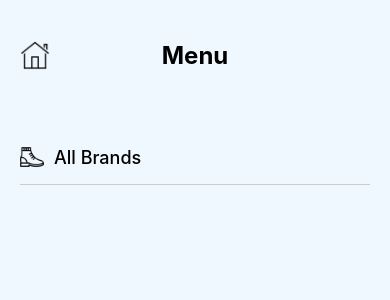
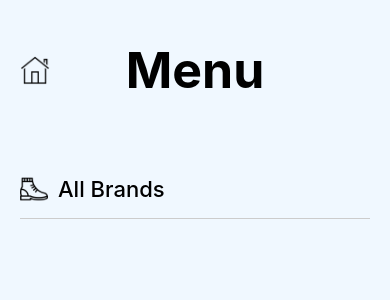
Before and after one commit to TUDublinBlanchBusinessIT/project-Jiyoungjinchoi, a React Native app: screen /Menu in a window 390 px wide. Shown: the top 300 px of the page. Built offline with nearby package versions, Linux system fonts and the light colour scheme.

Commit message:
menu screen completed

```diff
--- a/screens/menuScreen.js
+++ b/screens/menuScreen.js
@@ -76,7 +76,7 @@ const styles = StyleSheet.create({
     marginRight: 10, // Space between the house icon and the "Menu" text
   },
   headerText: {
-    fontSize: 24,
+    fontSize: 50,
     fontWeight: 'bold',
     flex: 1, // Ensures the text stays centered
     textAlign: 'center',
@@ -93,13 +93,13 @@ const styles = StyleSheet.create({
     borderBottomColor: '#ccc',
   },
   menuItemText: {
-    fontSize: 18,
+    fontSize: 22,
     marginLeft: 10,
     fontWeight: '500',
   },
   icon: {
-    width: 24,
-    height: 24,
+    width: 28,
+    height: 28,
     resizeMode: 'contain',
   },
   subMenuItem: {
```
